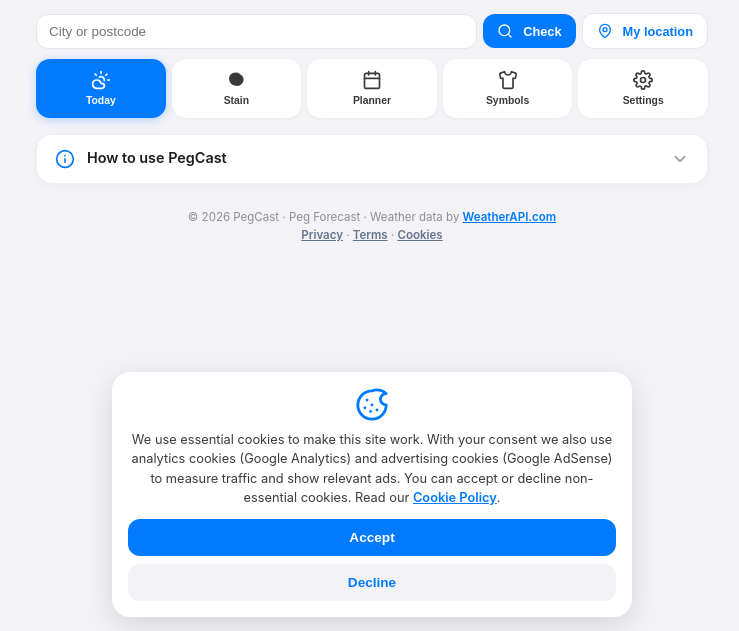
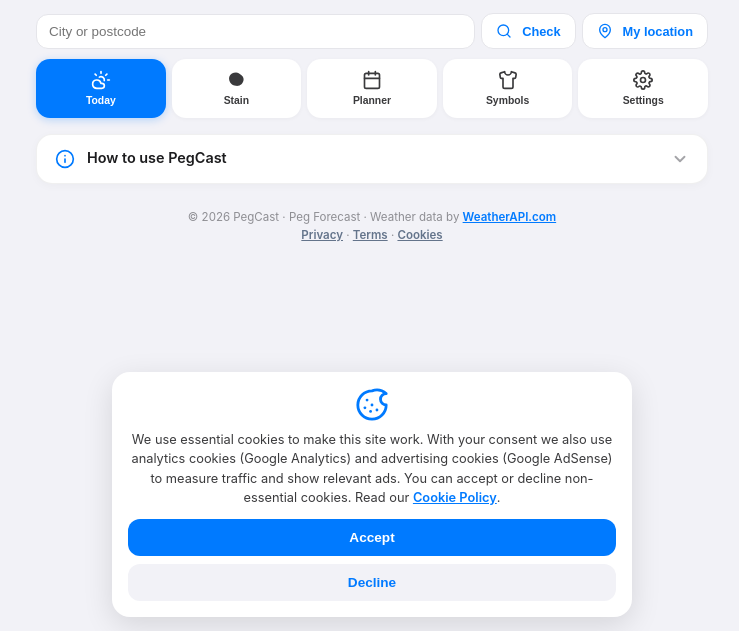
Before and after one commit to T800app/pegcast, a plain HTML site: page index.html in a window 1280 px wide. Shown: the part 169-800 px from the top of the page, without its empty margins (268-1007 px from the left). Drawn offline with Linux system fonts and the light colour scheme.

Commit message:
Add files via upload

```diff
--- a/index.html
+++ b/index.html
@@ -31,13 +31,16 @@ h1{font-size:clamp(1.4rem,5vw,1.9rem);font-weight:800;letter-spacing:-.5px;color
 .search-row{display:flex;gap:6px;margin-bottom:10px;flex-wrap:nowrap;align-items:center}
 .search-row .ac-wrap{position:relative;flex:1;min-width:90px}.search-row input{width:100%;padding:9px 12px;border:1px solid #e5e5ea;border-radius:12px;font-size:.84rem;background:#ffffff;transition:.2s;color:#1c1c1e;box-sizing:border-box}#autocomplete{position:absolute;top:calc(100% + 4px);left:0;right:0;background:#ffffff;border:1px solid #e5e5ea;border-radius:12px;box-shadow:0 8px 24px rgba(0,0,0,.12);z-index:60;max-height:240px;overflow-y:auto;display:none;text-align:left}.ac-item{padding:9px 14px;font-size:.86rem;cursor:pointer;border-bottom:1px solid #f2f2f7;color:#1c1c1e}.ac-item:last-child{border-bottom:none}.ac-item:hover{background:#f2f2f7}h3{display:flex;align-items:center;gap:8px}h3 .svg-ic{margin-right:0}
 .search-row input:focus{outline:none;border-color:#007AFF;box-shadow:0 0 0 3px rgba(0,122,255,.15)}
-.btn{padding:9px 14px;border:none;border-radius:12px;font-weight:600;cursor:pointer;font-size:.8rem;display:inline-flex;align-items:center;gap:5px;transition:all .15s ease;white-space:nowrap}.btn-label{display:inline}
+.btn{padding:9px 14px;border:none;border-radius:12px;font-weight:600;cursor:pointer;font-size:.8rem;display:inline-flex;align-items:center;gap:5px;transition:all .15s ease;white-space:nowrap;outline:none;-webkit-tap-highlight-color:transparent;}
+.btn:focus, .btn:active { outline: none !important; box-shadow: none !important; }
+.btn-label{display:inline}
 @media(max-width:400px){.btn-label{display:none}.btn{padding:9px 11px}}
 .btn-primary{background:#007AFF;color:white}
 .btn-primary:hover{background:#0066d6}
 .btn-primary:active{transform:scale(.97)}
 .btn-ghost{background:#ffffff;border:1px solid #e5e5ea;color:#007AFF}
 .btn-ghost:hover{background:#f2f2f7}
+#geoBtn { box-shadow: none !important; }
 .cal-apple{display:inline-flex;align-items:center;gap:6px;background:#ffffff;color:#007AFF;padding:10px 14px;border-radius:10px;font-weight:700;font-size:.8rem;border:1px solid #e5e5ea;cursor:pointer;transition:.15s}
 .cal-apple:hover{background:#f2f2f7}.planner-box{background:#f2f2f7;border:1px solid #e5e5ea;color:#3a3a3c}.muted{color:#64748b}
 .rain-alert{display:none;background:#fff2f2;border:1px solid #ffb3b3;border-left:4px solid #ff3b30;border-radius:14px;padding:14px 16px;margin-bottom:14px;font-size:.85rem;color:#d70015;align-items:center;gap:10px;word-wrap:break-word;overflow-wrap:break-word;}
@@ -339,7 +342,7 @@ body.dark .drying-placeholder { color: #c7c7cc; }
 
 <div class="search-row">
 <div class="ac-wrap"><input type="text" id="cityInput" placeholder="City or postcode" maxlength="40"><div id="autocomplete"></div></div>
-<button class="btn btn-primary" id="searchBtn"><svg class="svg-ic" viewBox="0 0 24 24" fill="none" stroke="currentColor" stroke-width="2" stroke-linecap="round" stroke-linejoin="round"><circle cx="11" cy="11" r="8"/><path d="m21 21-4.3-4.3"/></svg><span class="btn-label">Check</span></button>
+<button class="btn btn-ghost" id="searchBtn"><svg class="svg-ic" viewBox="0 0 24 24" fill="none" stroke="currentColor" stroke-width="2" stroke-linecap="round" stroke-linejoin="round"><circle cx="11" cy="11" r="8"/><path d="m21 21-4.3-4.3"/></svg><span class="btn-label">Check</span></button>
 <button class="btn btn-ghost" id="geoBtn"><svg class="svg-ic" viewBox="0 0 24 24" fill="none" stroke="currentColor" stroke-width="2" stroke-linecap="round" stroke-linejoin="round"><path d="M20 10c0 6-8 12-8 12s-8-6-8-12a8 8 0 0 1 16 0Z"/><circle cx="12" cy="10" r="3"/></svg><span class="btn-label">My location</span></button>
 </div>
 
@@ -889,7 +892,7 @@ document.getElementById('searchBtn').addEventListener('click',searchCity);
 document.getElementById('cityInput').addEventListener('keydown',function(e){if(e.key==='Enter')searchCity();});
 document.getElementById('geoBtn').addEventListener('click',function(){
   if(!navigator.geolocation){alert('Geolocation not supported. Please enter a city.');return;}
-  navigator.geolocation.getCurrentPosition(function(pos){check(pos.coords.latitude+','+pos.coords.longitude,'Your location');},function(){alert('Could not get your location. Please enter a city.');},{timeout:10000});
+  navigator.geolocation.getCurrentPosition(function(pos){check(pos.coords.latitude+','+pos.coords.longitude);},function(){alert('Could not get your location. Please enter a city.');},{timeout:10000});
 });
 
 document.getElementById('year').textContent=new Date().getFullYear();
```
